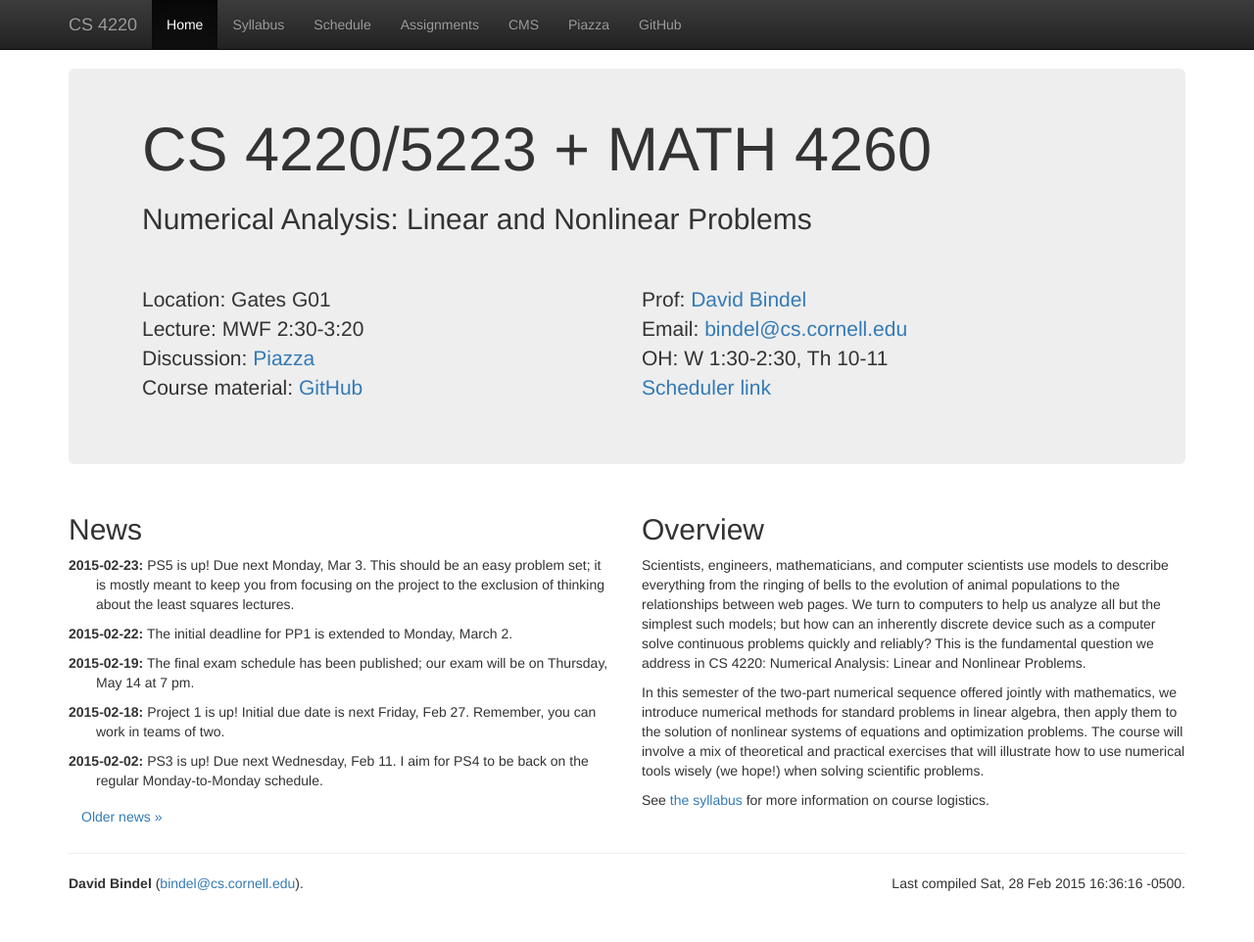
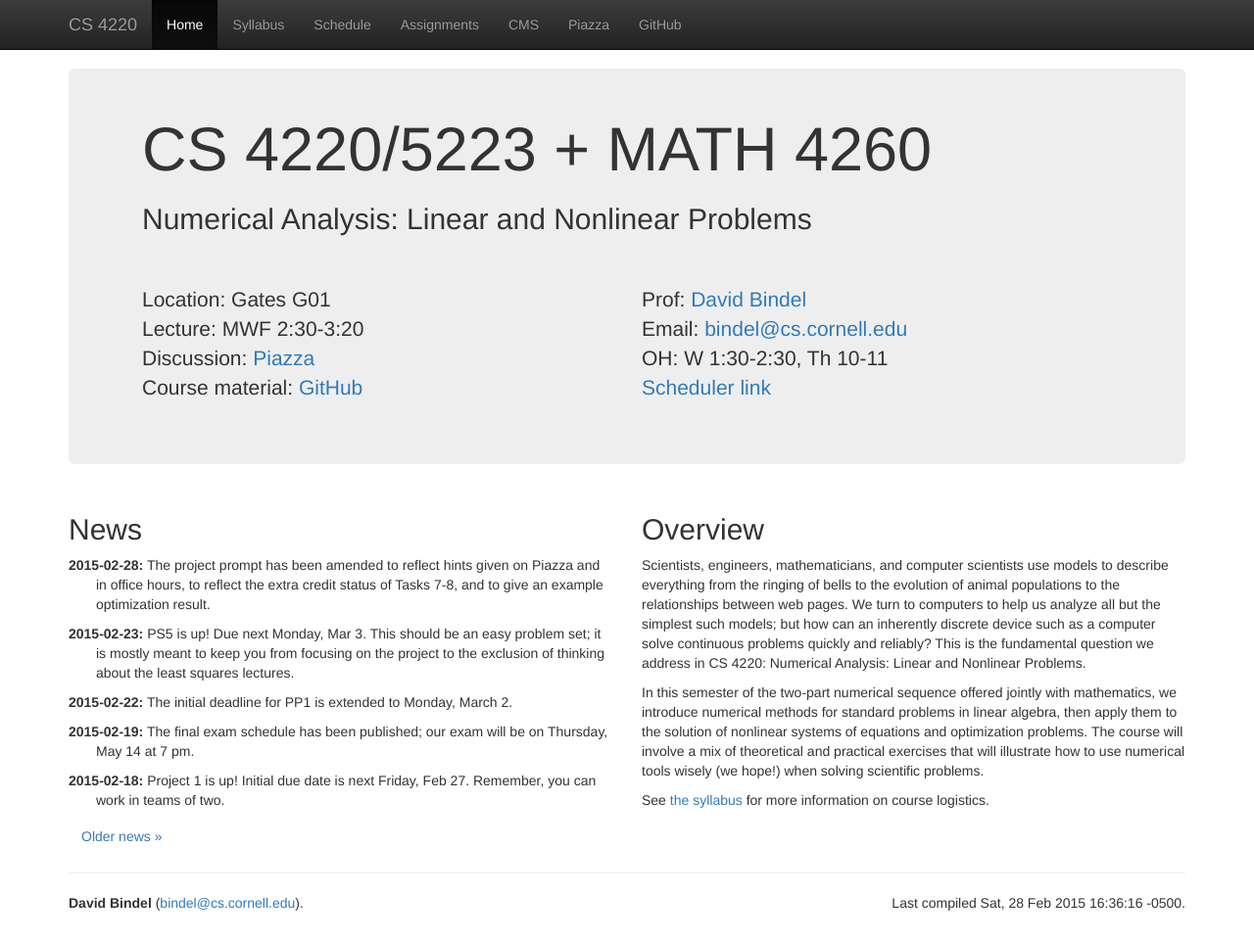
Before and after one commit to dbindel/cs4220-s15, a Jekyll site: the page built from web/index.html, in a window 1280 px wide and 962 px high. Shown: the whole window at 98% size. Built offline with Jekyll 4.4.1, drawn with Linux system fonts in a browser that asks for light colours; nearby versions of some CDN libraries.

Commit message:
Added news item re project updates.

```diff
--- a/web/_data/news.yml
+++ b/web/_data/news.yml
@@ -92,3 +92,9 @@
     PS5 is up!  Due next Monday, Mar 3.  This should be an easy
     problem set; it is mostly meant to keep you from focusing on the
     project to the exclusion of thinking about the least squares lectures.
+-
+  date: 2015-02-28
+  text:
+    The project prompt has been amended to reflect hints given on
+    Piazza and in office hours, to reflect the extra credit status
+    of Tasks 7-8, and to give an example optimization result.
```
